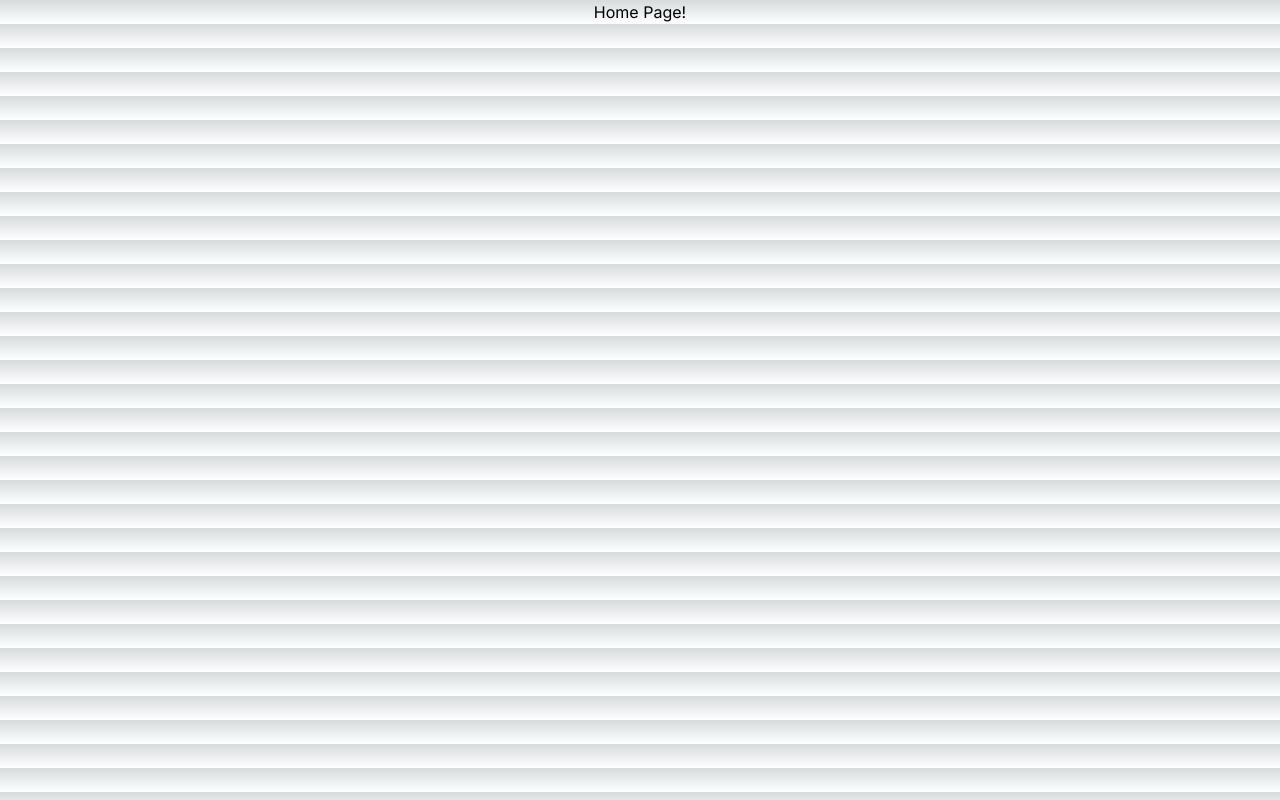
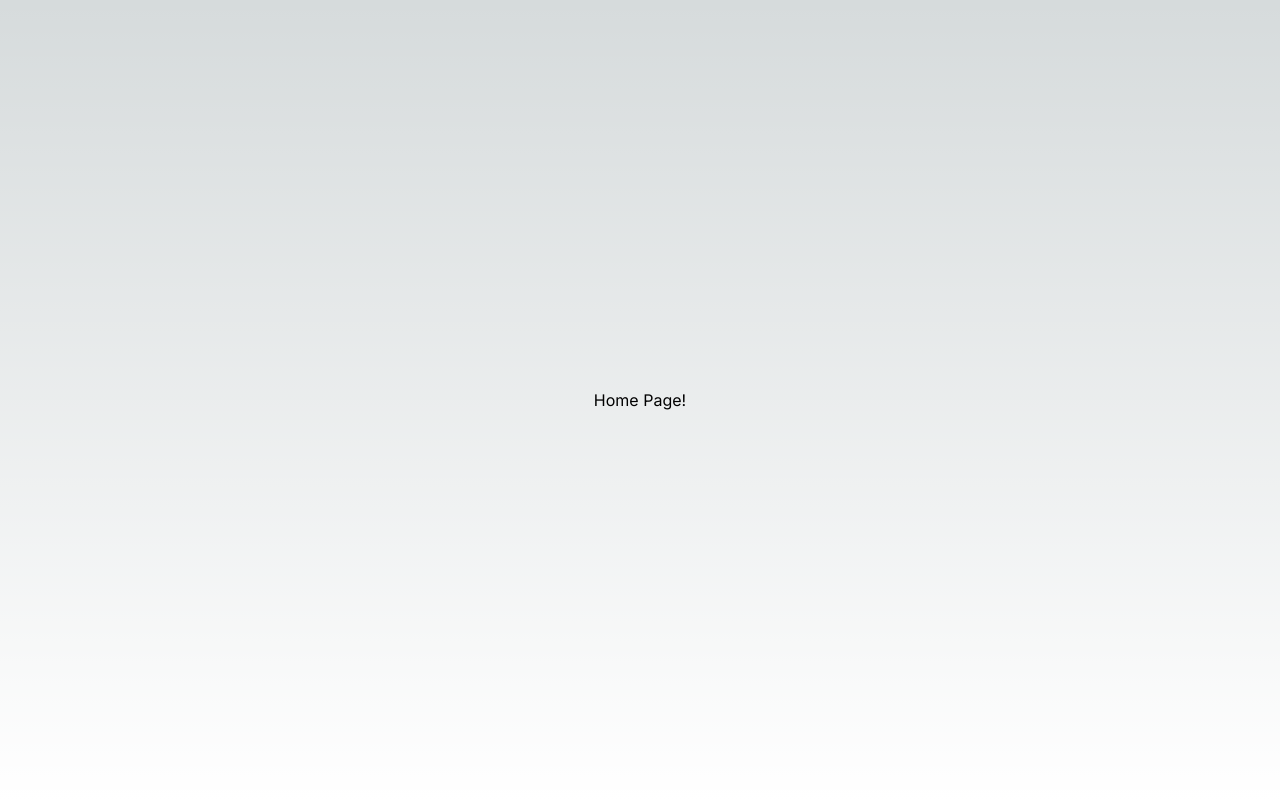
Before and after one commit to jacksanders02/portfolio-site, a Next.js app: page / in a window 1280 px wide. Built offline with nearby package versions, Linux system fonts and the light colour scheme.

Commit message:
Fixed tailwind issue by changing config

```diff
--- a/tailwind.config.js
+++ b/tailwind.config.js
@@ -1,9 +1,7 @@
 /** @type {import('tailwindcss').Config} */
 module.exports = {
   content: [
-    "./src/pages/**/*.{js,ts,jsx,tsx,mdx}",
-    "./src/components/**/*.{js,ts,jsx,tsx,mdx}",
-    "./src/app/**/*.{js,ts,jsx,tsx,mdx}",
+    "./src/**/*.{js,ts,jsx,tsx,mdx}",
   ],
   theme: {
     extend: {
```
